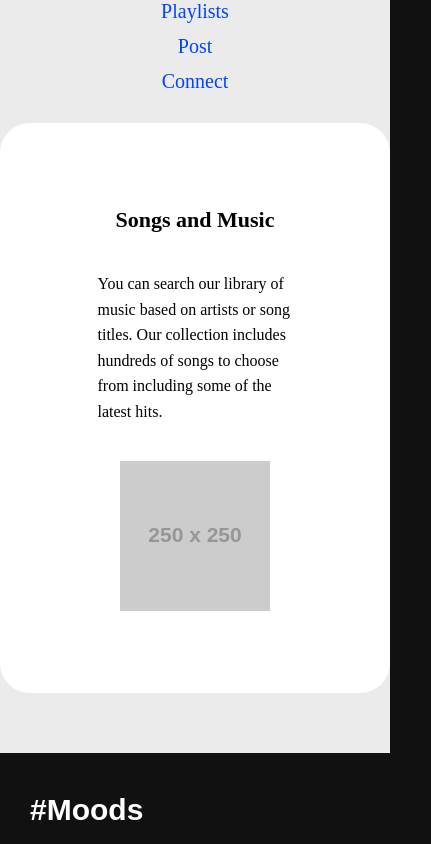
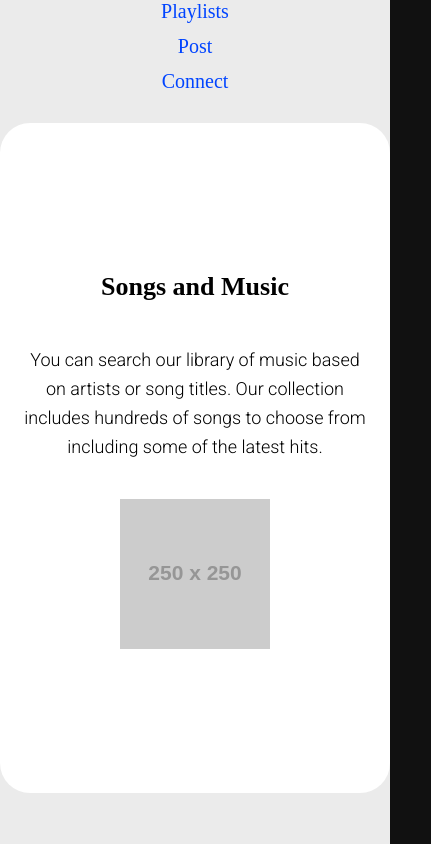
Before and after one commit to MoodsMusic/Moods, a React (Create React App) app in the folder client/: page / in a window 390 px wide. Shown: the part 2040-2884 px from the top of the page, 431 px wide, since content can reach past the window. Built offline with nearby package versions, Linux system fonts and the light colour scheme.

Commit message:
Fix styling at different screen sizes

```diff
--- a/client/src/App.css
+++ b/client/src/App.css
@@ -187,17 +187,17 @@ div .highlight::before {
 /* Increase spacing of p elements */
 .home .section1 > div > .left-col p:first-of-type,
 .home .section1 > div > .right-col p:first-of-type {
-  padding-left: 10vw;
+  padding-left: 8vw;
 }
 
 .home .section1 > div > .left-col p:nth-of-type(2),
 .home .section1 > div > .right-col p:nth-of-type(2) {
-  padding-left: 15vw;
+  padding-left: 13vw;
 }
 
 .home .section1 > div > .left-col p:last-of-type,
 .home .section1 > div > .right-col p:last-of-type {
-  padding-left: 20vw;
+  padding-left: 18vw;
 }
 
 @media only screen and (max-width: 965px) {
--- a/client/src/Conponents/Footer/style.css
+++ b/client/src/Conponents/Footer/style.css
@@ -38,6 +38,7 @@
     .footer .h-ul {
         flex-direction: column;
         padding-left: 80px;
+        width: initial;
     }
 
     .footer .li {
--- a/client/src/Conponents/HorizontalUL.js/style.css
+++ b/client/src/Conponents/HorizontalUL.js/style.css
@@ -5,4 +5,5 @@
     width: 90%;
     margin: 0 auto;
     padding: 0;
+    font-size: 0;
 }
--- a/client/src/Conponents/Info/style.css
+++ b/client/src/Conponents/Info/style.css
@@ -1,20 +1,23 @@
+@import url('https://fonts.googleapis.com/css2?family=Roboto:wght@300;500;700&display=swap');
+
 .info {
     background: #fff;
     width: 90%;
-    height: 300px;
     margin: 30px auto;
     padding: 60px 30px;
     border-radius: 30px;
 }
 
 .info h3 {
-    font-size: 24px;
+    font-size: 26px !important;
 }
 
 .info p {
-    font-size: 18px;
+    font-size: 18px !important;
     width: 50%;
     line-height: 1.6em;
+    font-weight: lighter !important;
+    font-family: 'Roboto', sans-serif;
 }
 
 .info img {
@@ -28,7 +31,7 @@
 
 @media only screen and (max-width: 645px) {
     .info {
-        min-height: 450px;
+        min-height: 550px;
         display: flex;
         flex-direction: column;
         justify-content: center;
@@ -39,6 +42,7 @@
 
     .info h3 {
         font-size: 22px;
+        padding-top: 10px;
     }
 
     .info p {
@@ -51,5 +55,13 @@
         margin: 20px;
         height: 150px;
         width: 150px;
+        padding-bottom: 10px;
     }
 }
+
+@media only screen and (max-width: 400px) {
+    .info p {
+        width: 90%;
+        text-align: center;
+    }
+}
--- a/client/src/index.js
+++ b/client/src/index.js
@@ -1,10 +1,10 @@
 import React from 'react';
 import ReactDOM from 'react-dom';
 import { Provider } from 'react-redux';
-import './index.css';
 import App from './App';
 import reportWebVitals from './reportWebVitals';
 import store from './store';
+import './index.css';
 
 ReactDOM.render(
   <Provider store={store}>
```
